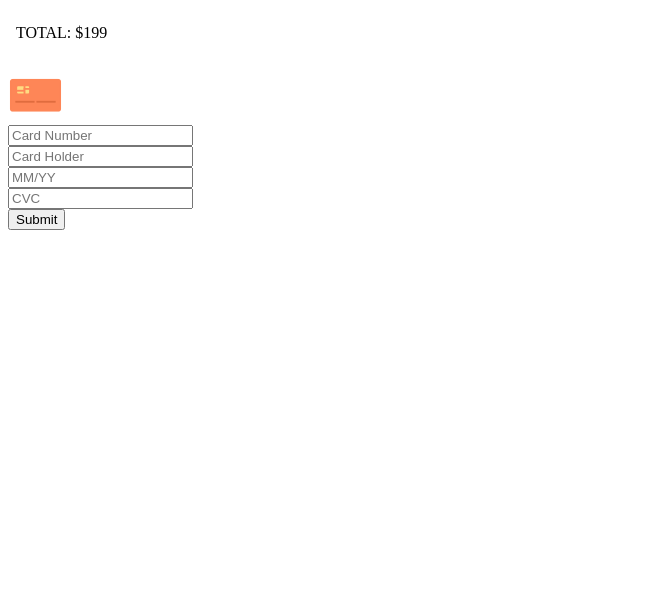
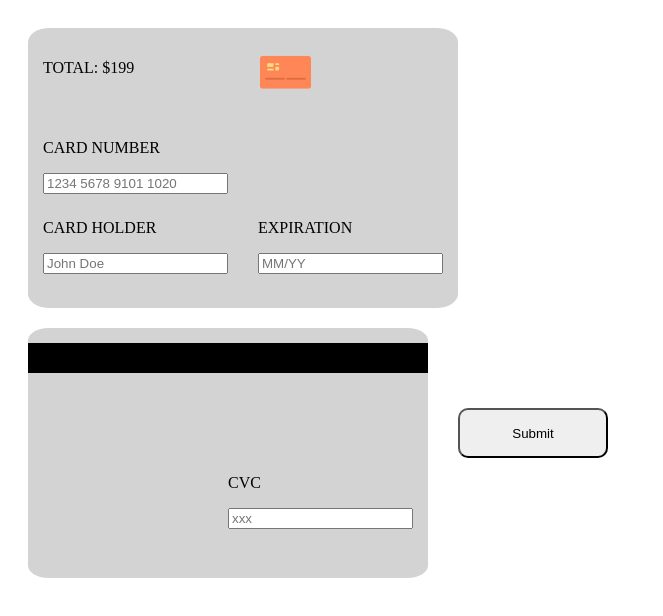
Before and after one commit to brookelin33/WDD131, a plain HTML site: page creditcard/index.html in a window 1280 px wide. Shown: the whole page, without its empty margins (0-663 px from the left). Drawn offline with Linux system fonts and the light colour scheme; files that its build step writes are made by us from their sources.

Commit message:
css added

```diff
--- a/creditcard/creditcard.css
+++ b/creditcard/creditcard.css
@@ -1,28 +1,65 @@
-.front, .back {
-    background-color: lightgray;
-    width: 500px;
-    height: 300px;
+.main {
+    display: grid;
+    grid-template-columns: 150px 300px 150px;
+    grid-template-rows: 50px 300px 50px 50px;
 }
 
-input {
-    width: 100%;
-    padding: 10px;
-    margin-top: 5px;
-    border: 1px solid #ccc;
-    border-radius: 5px;
-    font-size: 16px;
+.front {
+    grid-column: 1/3;
+    grid-row: 1/3;
+    width: 400px;
+    height: 250px;
+    z-index: 1;
+    background-color: lightgray;
+    border-radius: 5%;
+    display: grid;
+    grid-template-columns: 200px 100px;
+    grid-template-rows: 65px 65px 65px;
+    margin: 20px;
+    padding: 15px;
+    gap: 15px;
+
 }
 
-button {
-    margin-top: 20px;
-    padding: 10px 20px;
-    font-size: 16px;
-    cursor: pointer;
+.card-number {
+    grid-column: 1/3;
+}
+
+.card-cvc {
+    grid-column: 2/3;
+    grid-row: 3/4;
 }
 
 .stripe {
+    height: 30px;
+    background-color: black;
     width: 100%;
-    height: 40px;
-    background-color: #000;
-    margin-top: 20px;
+    grid-column: 1/4;
+    margin-top: 15px;
 }
+
+.card-image {
+    justify-self: end;
+}
+
+.back {
+    grid-column: 2/4;
+    grid-row: 2/4;
+    z-index: -1;
+    width: 400px;
+    height: 250px;
+    background-color: lightgray;
+    border-radius: 5%;
+    display: grid;
+    grid-template-columns: 200px 100px;
+    grid-template-rows: 65px 65px 65px;
+    margin: 20px;
+}
+
+#submit-button {
+    width: 150px;
+    height: 50px;
+    grid-column: 3/4;
+    grid-row: 4/5;
+    border-radius: 10px;
+}
--- a/creditcard/index.html
+++ b/creditcard/index.html
@@ -4,7 +4,8 @@
     <meta charset="UTF-8">
     <meta name="viewport" content="width=device-width, initial-scale=1.0">
     <title>Credit Card Form</title>
-    <link rel="stylesheet" href="styles.css">
+    <link rel="stylesheet" href="creditcard.css">
+    <link rel="favicon" href="favicon.png">
 </head>
 <body>
     <div class = "main">
@@ -20,19 +21,23 @@
                     height="55px">
             </div>
             <div class="card-number">
-                <input type="text" id="card-number" placeholder="Card Number" maxlength="16">
+                <p>CARD NUMBER</p>
+                <input type="text" id="card-number" placeholder="1234 5678 9101 1020" maxlength="16">
             </div>
             <div class="card-holder">
-                <input type="text" id="card-holder" placeholder="Card Holder">
+                <p>CARD HOLDER</p>
+                <input type="text" id="card-holder" placeholder="John Doe">
             </div>
             <div class="card-expiration">
+                <p>EXPIRATION</p>
                 <input type="text" id="card-expiration" placeholder="MM/YY" maxlength="5">
             </div>
         </div>
         <div class="back">
+            <div class="stripe"></div>
             <div class="card-cvc">
-                <input type="text" id="card-cvc" placeholder="CVC" maxlength="3">
-                <div class="stripe"></div>
+                <p>CVC</p>
+                <input type="text" id="card-cvc" placeholder="xxx" maxlength="3">
             </div>
         </div>
     </div>
```
Also changed, not shown: creditcard/favicon.png (added).
